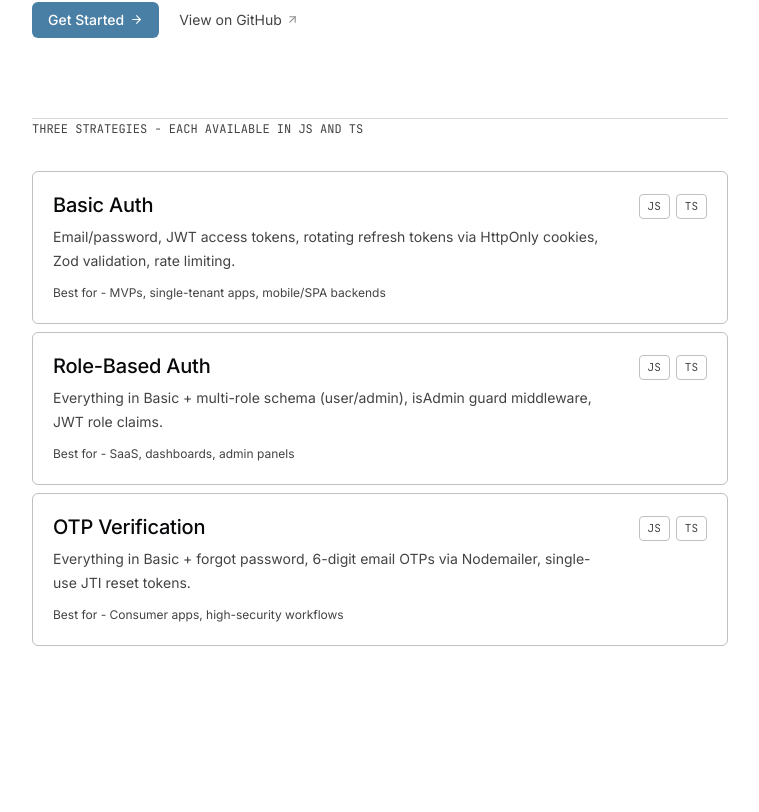
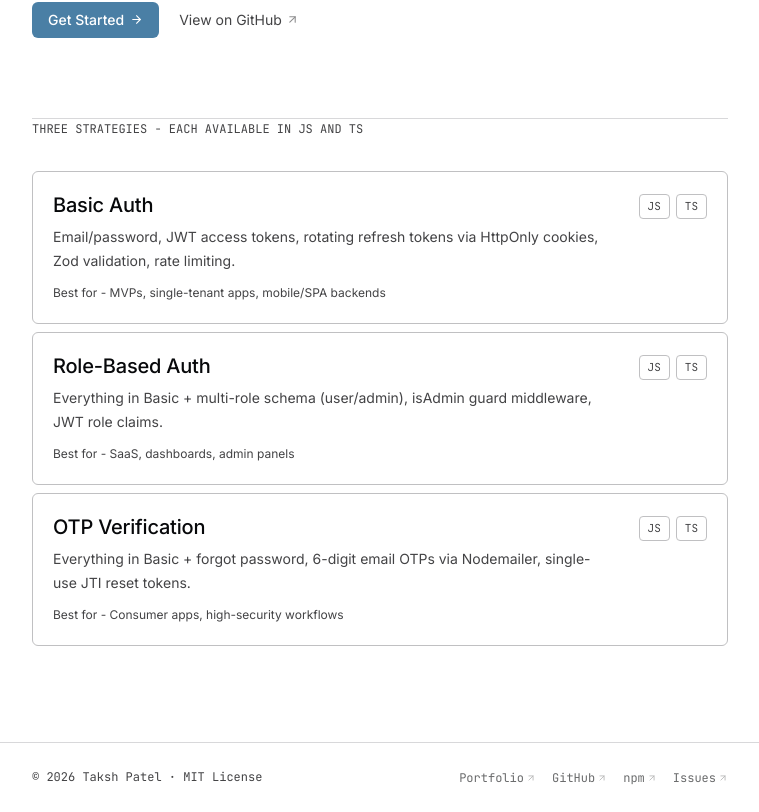
Before and after one commit to TakshPatel02/Authkit-docs, a Next.js app: page / in a window 1280 px wide. Shown: the part 520-1332 px from the top of the page, without its empty margins (260-1019 px from the left). Before the commit the page ends 1262 px from the top, so only its background shows below. Built offline with nearby package versions, Linux system fonts and the light colour scheme; no server answers.

Commit message:
feat: add Footer with copyright, license, and external links

```diff
--- a/app/layout.tsx
+++ b/app/layout.tsx
@@ -4,6 +4,7 @@ import "./globals.css";
 import { ThemeProvider } from "@/components/theme-provider";
 import { cookies } from "next/headers";
 import Navbar from "@/components/navbar";
+import Footer from "@/components/footer";
 
 const inter = Inter({
   weight: ['400', '500', '600'],
@@ -38,7 +39,8 @@ export default async function RootLayout({
       <body className="min-h-full flex flex-col">
         <ThemeProvider initialTheme={theme}>
           <Navbar />
-          {children}
+          <main className="flex-1">{children}</main>
+          <Footer />
         </ThemeProvider>
       </body>
     </html>
--- /dev/null
+++ b/components/footer.tsx
@@ -0,0 +1,42 @@
+import Link from "next/link";
+import { ArrowUpRight } from "lucide-react";
+
+const footerLinks = [
+  { label: "Portfolio", href: "https://takshpatel.vercel.app", external: true },
+  { label: "GitHub", href: "https://github.com/TakshPatel02/create-express-authkit", external: true },
+  { label: "npm", href: "https://www.npmjs.com/package/create-express-authkit", external: true },
+  { label: "Issues", href: "https://github.com/TakshPatel02/create-express-authkit/issues", external: true },
+];
+
+const Footer = () => {
+  return (
+    <footer className="border-t border-border mt-auto">
+      <div className="container py-6 flex items-center justify-between gap-6 flex-wrap">
+
+        {/* Left: copyright */}
+        <p className="font-mono text-xs text-text-muted">
+          © {new Date().getFullYear()} Taksh Patel · MIT License
+        </p>
+
+        {/* Right: links */}
+        <nav className="flex items-center gap-4">
+          {footerLinks.map((link) => (
+            <a
+              key={link.label}
+              href={link.href}
+              target="_blank"
+              rel="noopener noreferrer"
+              className="inline-flex items-center gap-0.5 font-mono text-xs text-text-muted hover:text-text-primary transition-colors duration-150"
+            >
+              {link.label}
+              <ArrowUpRight size={10} className="opacity-50" />
+            </a>
+          ))}
+        </nav>
+
+      </div>
+    </footer>
+  );
+};
+
+export default Footer;
```
